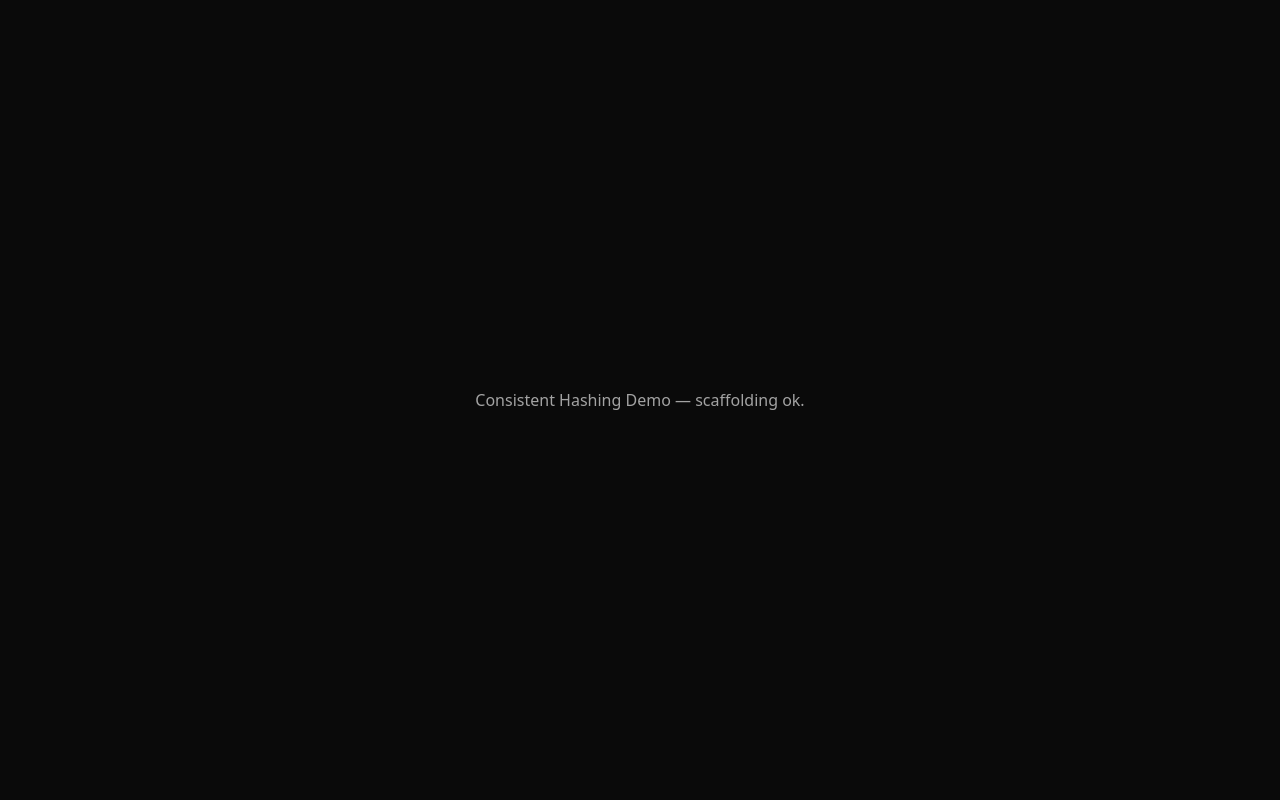
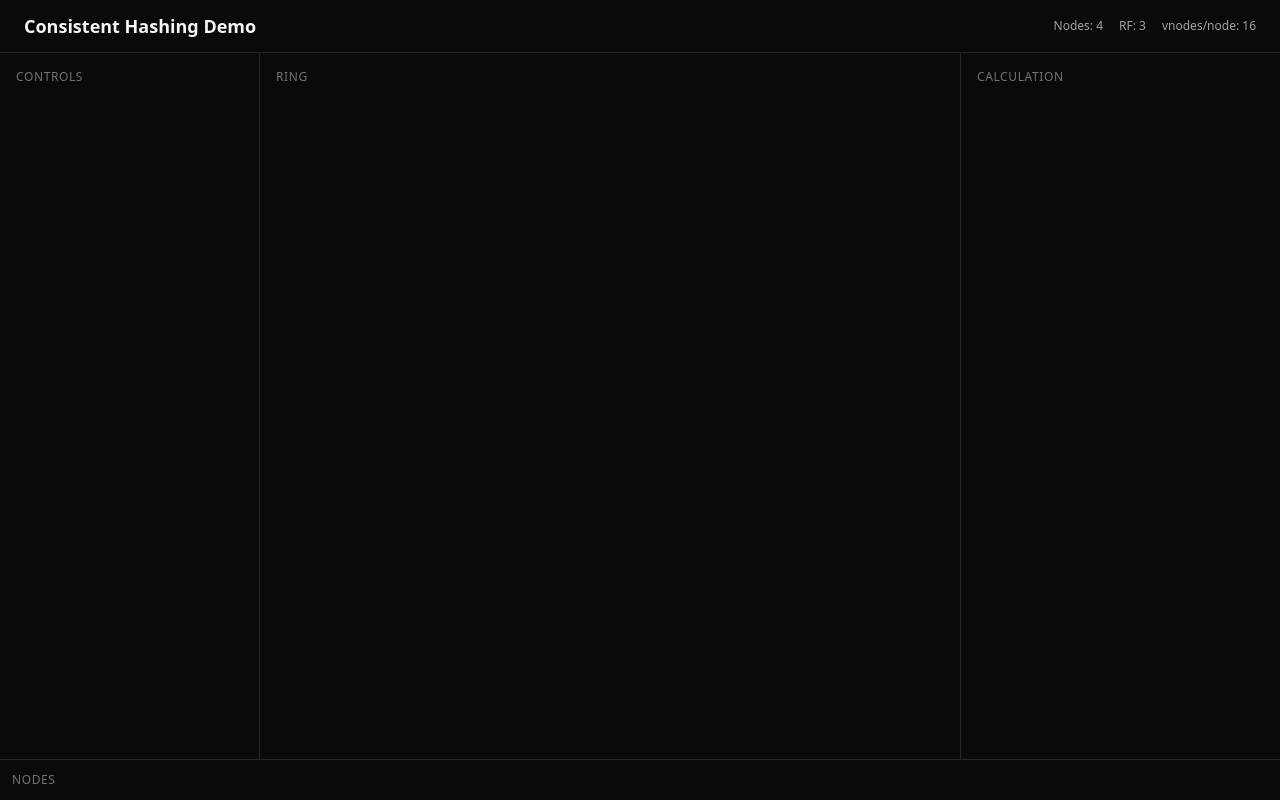
Before and after one commit to Emrebener/Consistent-Hashing-Demo, a React (Vite) app: page / in a window 1280 px wide. Built offline with nearby package versions, Linux system fonts and the light colour scheme.

Commit message:
feat(ui): add three-pane app shell

```diff
--- a/src/App.tsx
+++ b/src/App.tsx
@@ -1,7 +1,38 @@
+import { useRingStore } from "./state/store";
+
 export default function App() {
+  const snapshot = useRingStore((s) => s.snapshot);
+
   return (
-    <div className="grid h-full place-items-center text-neutral-400">
-      <p>Consistent Hashing Demo — scaffolding ok.</p>
+    <div className="flex h-full flex-col bg-neutral-950 text-neutral-100">
+      <header className="flex items-center gap-4 border-b border-neutral-800 px-6 py-3">
+        <h1 className="text-lg font-semibold">Consistent Hashing Demo</h1>
+        <div className="ml-auto flex gap-4 text-xs text-neutral-400">
+          <span>Nodes: {snapshot.nodeIds.length}</span>
+          <span>RF: {snapshot.replicationFactor}</span>
+          <span>vnodes/node: {snapshot.vnodesPerNode}</span>
+        </div>
+      </header>
+
+      <div className="grid min-h-0 flex-1 grid-cols-[260px_1fr_320px]">
+        <aside id="controls-pane" className="border-r border-neutral-800 p-4 overflow-y-auto">
+          <p className="text-xs uppercase tracking-wider text-neutral-500">Controls</p>
+        </aside>
+
+        <main id="ring-pane" className="relative min-h-0 overflow-hidden">
+          <p className="absolute left-4 top-4 text-xs uppercase tracking-wider text-neutral-500">
+            Ring
+          </p>
+        </main>
+
+        <aside id="calc-pane" className="border-l border-neutral-800 p-4 overflow-y-auto">
+          <p className="text-xs uppercase tracking-wider text-neutral-500">Calculation</p>
+        </aside>
+      </div>
+
+      <footer id="inspector-pane" className="border-t border-neutral-800 p-3">
+        <p className="text-xs uppercase tracking-wider text-neutral-500">Nodes</p>
+      </footer>
     </div>
   );
 }
```
